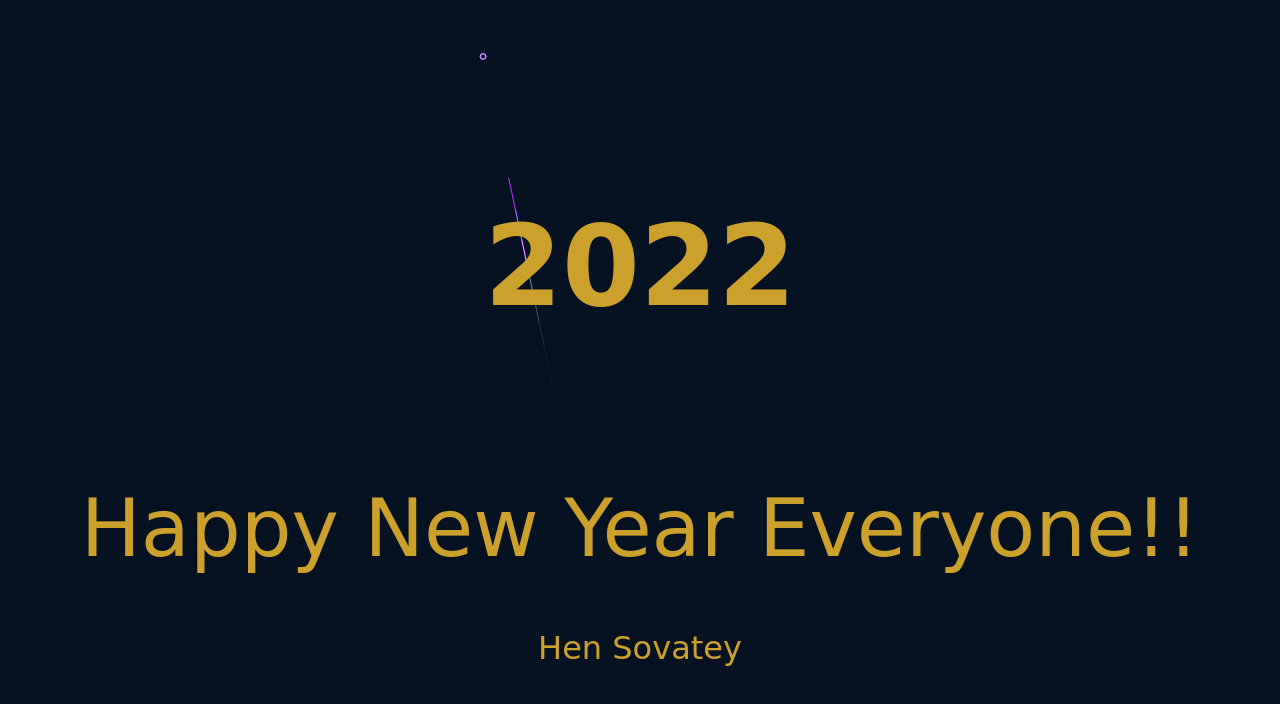
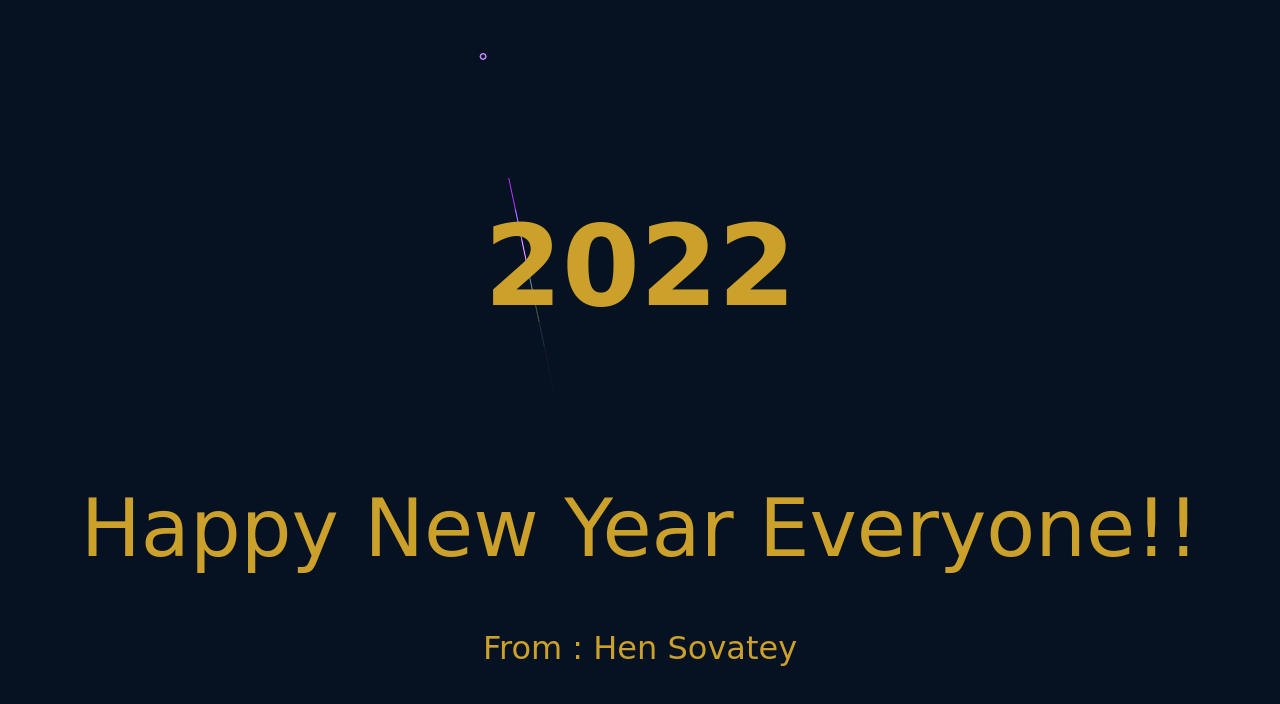
Before and after one commit to Sovatey/New-Year, a plain HTML site: page index.html in a window 1280 px wide. Drawn offline with Linux system fonts and the light colour scheme; a web font is replaced by a local one.

Commit message:
Update index.html

```diff
--- a/index.html
+++ b/index.html
@@ -43,7 +43,7 @@
 	</div>
 </div>
 
-<p class="title-new">Hen Sovatey</p>
+<p class="title-new">From : Hen Sovatey</p>
 
 <!-- partial -->
   <script  src="./script.js"></script>
```
